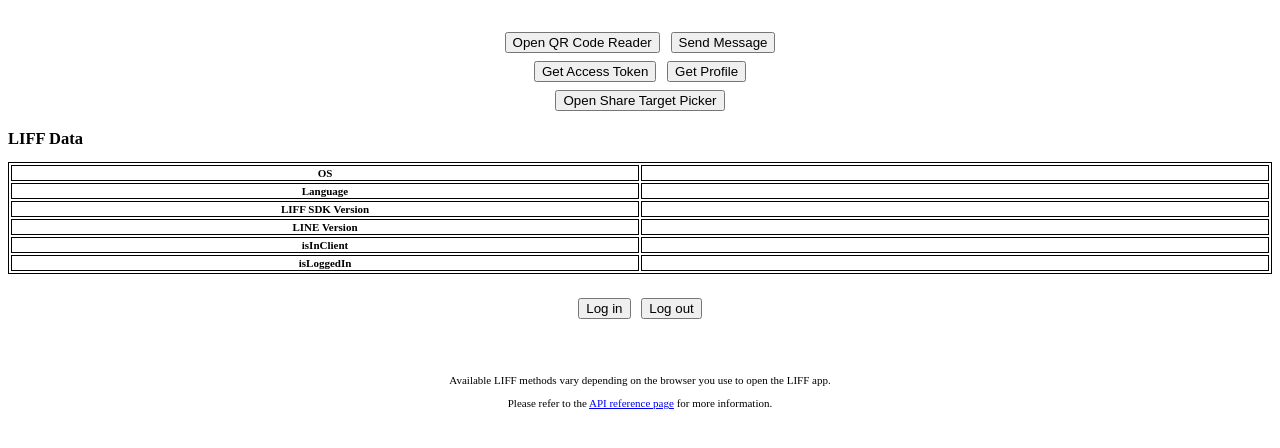
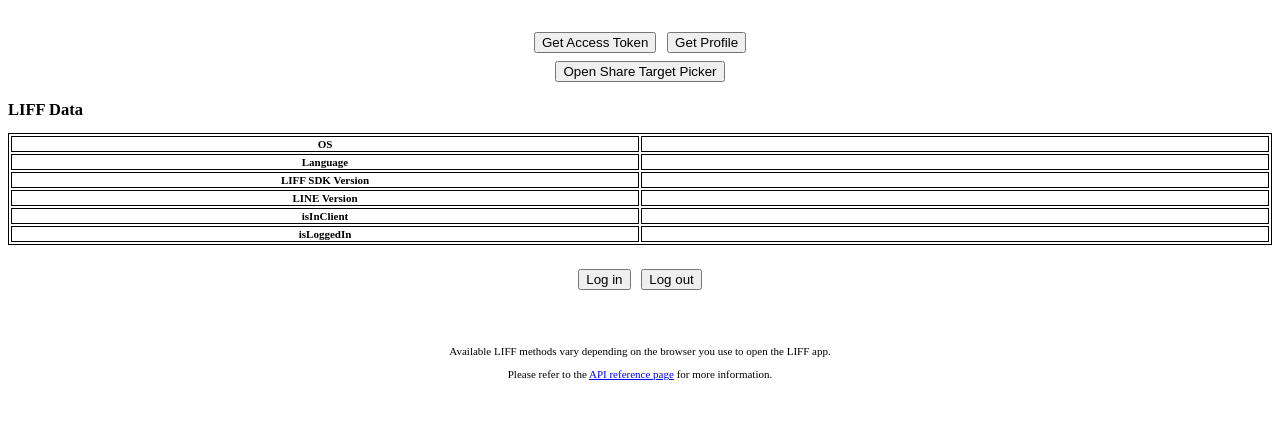
Before and after one commit to nishida-sugiura/starter, a plain HTML site: page index.html in a window 1280 px wide. Drawn offline with Linux system fonts and the light colour scheme; a script that the page names is missing.

Commit message:
Update index.html

```diff
--- a/index.html
+++ b/index.html
@@ -16,10 +16,9 @@
 
 
 
-                <div class="buttonRow">
-                    <button id="scanQrCodeButton">Open QR Code Reader</button>
-                    <button id="sendMessageButton">Send Message</button>
-                </div>
+
+
+
                 <div class="buttonRow">
                     <button id="getAccessToken">Get Access Token</button>
                     <button id="getProfileButton">Get Profile</button>
```
